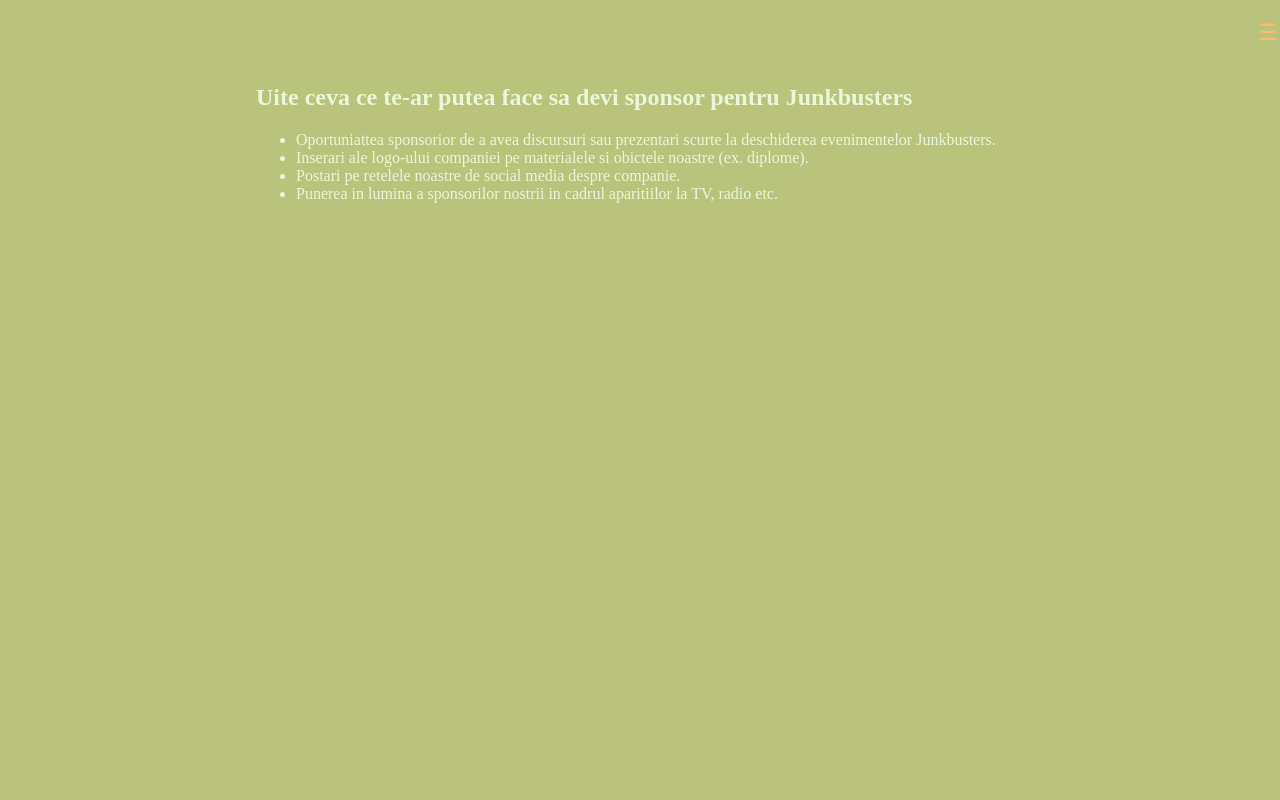
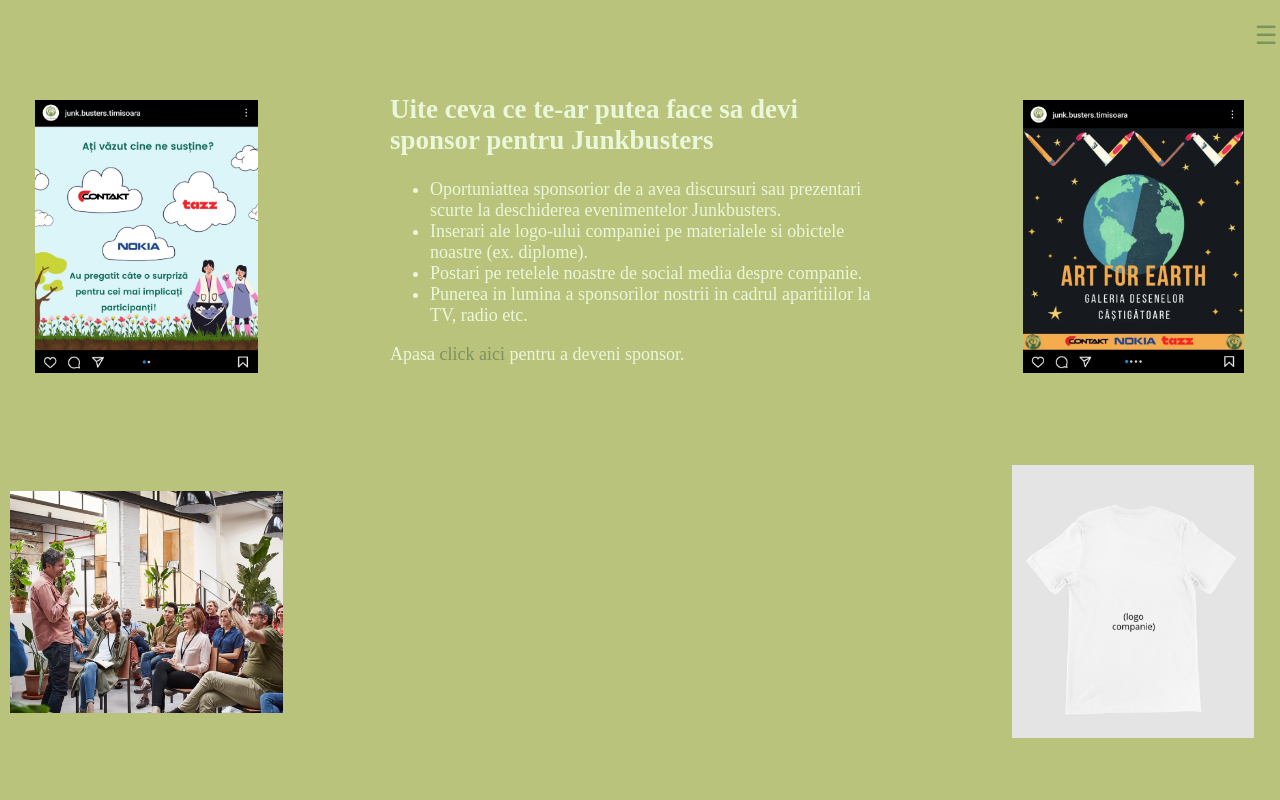
Before and after one commit to Junkbusters/Junkbusters.github.io, a website: page html/sponsor.html in a window 1280 px wide. Drawn offline with Linux system fonts and the light colour scheme.

Commit message:
editari la pagina de sponsori

```diff
--- a/css/style.css
+++ b/css/style.css
@@ -8,6 +8,7 @@
     --accent-verde: rgba(234,247,219,255);
 
     /* font */
+    font-size: large;
 }
 
 html,body,#body{
@@ -22,12 +23,13 @@
 #body{
     /* marime div */
     width: 100%;
-    min-width: 540px;
+    min-width: 740px;
     min-height: auto;
 
     /* elementele cu pozitie absolut vor fi pozititionate in functie de divul asta */
     position: relative;
     display: grid;
+    grid-auto-flow: column;
 
     position: relative;
 
@@ -54,7 +56,7 @@
     padding-right: 10px;
     padding-left: 5px;
     /* setari font */
-    color: var(--accent-portocaliu);
+    color: var(--princiapl-inchis   );
     font-size: 1.4rem;
     /* felul in care afiseaza elementele din bara */
     display: grid;
@@ -125,6 +127,29 @@
     font-size: 40px;
 }
 
+/* Pagina Sponsor */
+.poze_margine{
+    /* position: absolute; */
+    display: grid;
+    gap: 30px;
+}
+.stanga{
+    margin-left: 10px;
+    margin-top: 100px;
+}
+.dreapta{
+    margin-right: 10px;
+    margin-top: 100px;
+}
+.poza{
+    aspect-ratio: 1;
+    min-width: 100px;
+    max-width: 400px;
+    /* background-color: aquamarine; */
+    background-position: center;
+    background-size: contain;
+    background-repeat: no-repeat;
+}
 /* Pagina 404 */
 /* Pagina Acasa */
 #acasa-slideshow {
@@ -151,6 +176,10 @@
     background-position: center;
     background-color: var(--princiapl-inchis);
 
+}
+#despre-jb{
+    text-align: center;
+    font-size: medium;
 }
 
 @-webkit-keyframes slide {
--- a/html/sponsor.html
+++ b/html/sponsor.html
@@ -17,6 +17,10 @@
                  <a href="404.html"><span>inca nu stiu</span></a>
              </div>
          </div>
+         <div class="poze_margine stanga">
+            <div class="poza"  style="background-image: url('../imagini/sponsori2.jpeg');"></div>
+            <div class="poza"  style="background-image: url('../imagini/sponsori4.jpeg');"></div>
+        </div>
         <article class="font_verde">
             <h2>Uite ceva ce te-ar putea face sa devi sponsor pentru Junkbusters</h2>
             <p>
@@ -27,7 +31,12 @@
                     <li>Punerea in lumina a sponsorilor nostrii in cadrul aparitiilor la TV, radio etc.</li>
                 </ul>
             </p>
+            <p>Apasa <a href="https://forms.gle/WEu4XWweHSGEhTUu5" style="color: var(--princiapl-inchis);">click aici</a> pentru a deveni sponsor.</p>
         </article>
+        <div class="poze_margine dreapta">
+            <div class="poza" style="background-image: url('../imagini/sponsori1.jpeg');"></div>
+            <div class="poza" style="background-image: url('../imagini/sponsori3.jpeg');"></div>
+        </div>
     </div>
 </body>
 </html>
```
Also changed, not shown: html/404.html (+1 -1 lines), imagini/sponsori1.jpeg (added), imagini/sponsori2.jpeg (added), imagini/sponsori3.jpeg (added), imagini/sponsori4.jpeg (added).
